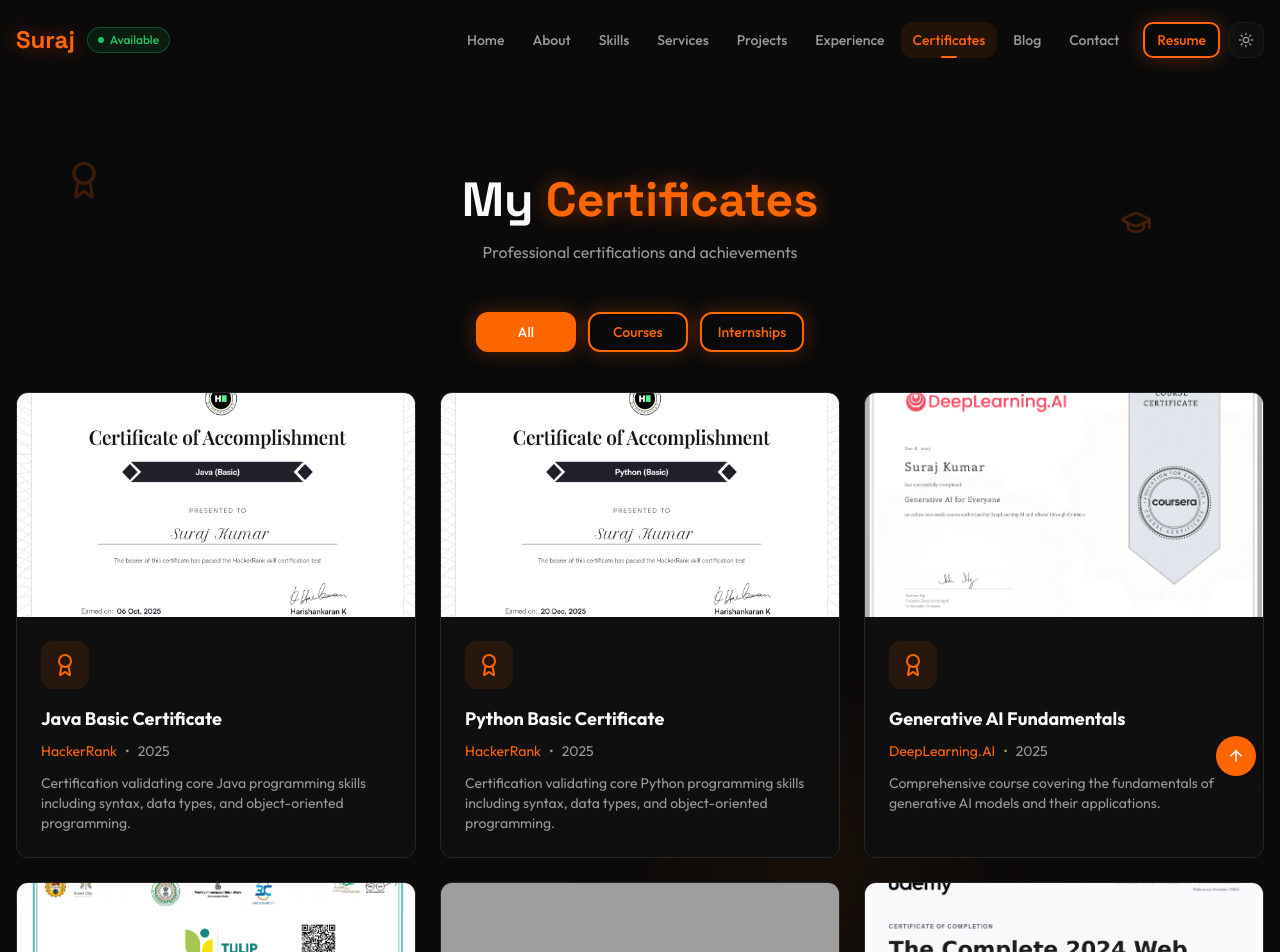
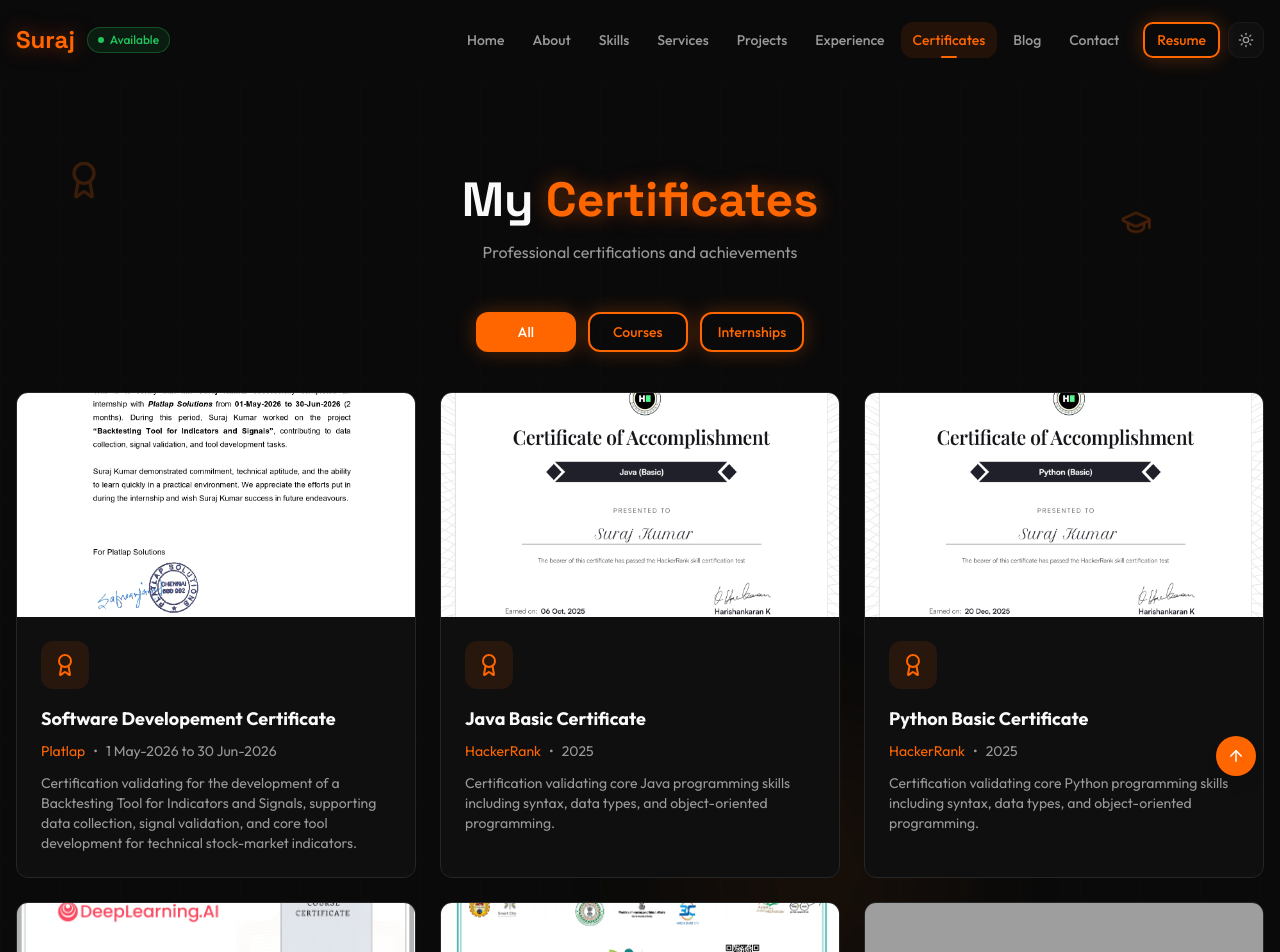
Before and after one commit to SurajK88888/my_portfolio, a React (Vite) app: page /certificates in a window 1280 px wide. Shown: the top 952 px of the page. Built offline with nearby package versions, Linux system fonts and the light colour scheme; grey boxes are pictures that could not be loaded; the HTML template or start-up script is replaced by a standard one.

Commit message:
Add Platlap internship certificate to Certificates
Added a new internship certificate entry for Platlap.

```diff
--- a/src/pages/Certificates.tsx
+++ b/src/pages/Certificates.tsx
@@ -16,6 +16,7 @@ import workshopCertificateGenAItoAgenticAi from "@/assets/Workshop_Certificate_G
 import candCplusplusCertificate from "@/assets/C_and_CplusplusCertificate.jpg";
 import aiToolWorkshop from "@/assets/Ai_Tool_Workshop_certificate.jpg";
 import genAiandOpenAiBasic from "@/assets/GenAI_and_OpenAI_basic.jpg";
+import platlapInternship from "@/assets/Platlap-Internship-Suraj_.jpg";
 
 import {
   Dialog,
@@ -26,6 +27,14 @@ import {
 type CertificateCategory = "all" | "course" | "internship";
 
 const certificates = [
+   {
+    title: "Software Developement Certificate",
+    issuer: "Platlap",
+    date: "1 May-2026 to 30 Jun-2026",
+    category: "internship" as const,
+    description: "Certification validating for the development of a Backtesting Tool for Indicators and Signals, supporting data collection, signal validation, and core tool development for technical stock-market indicators.",
+    image: platlapInternship,
+  },
   {
     title: "Java Basic Certificate",
     issuer: "HackerRank",
```
